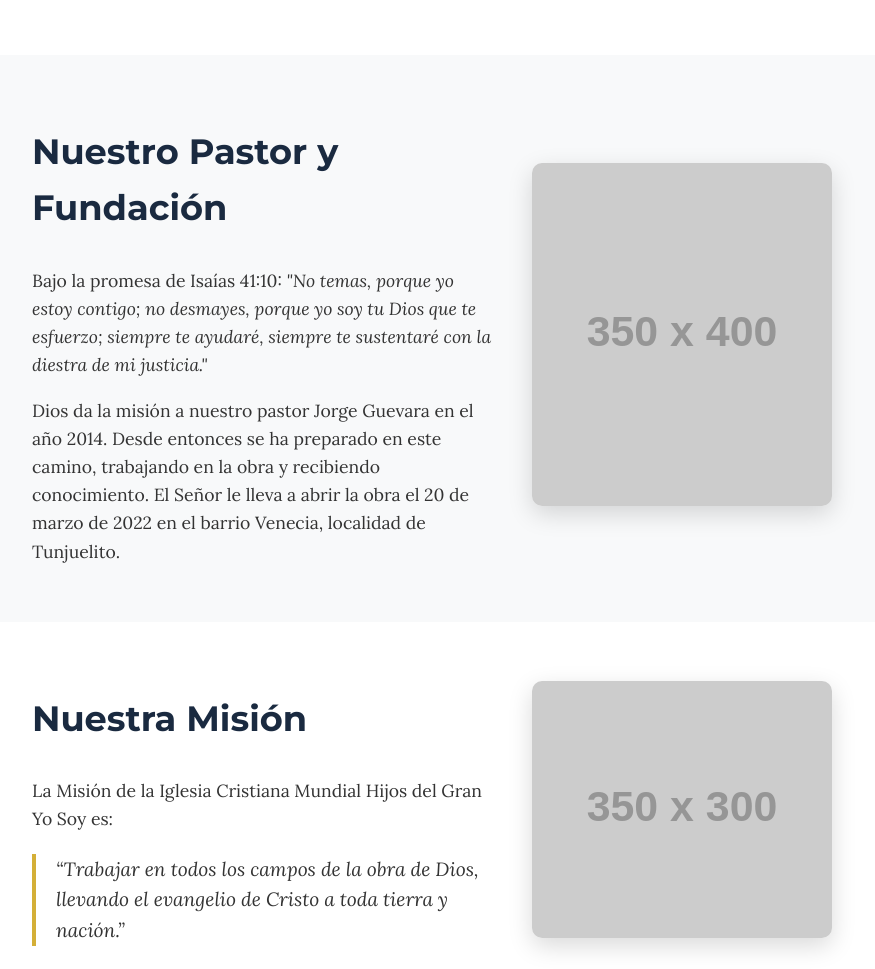
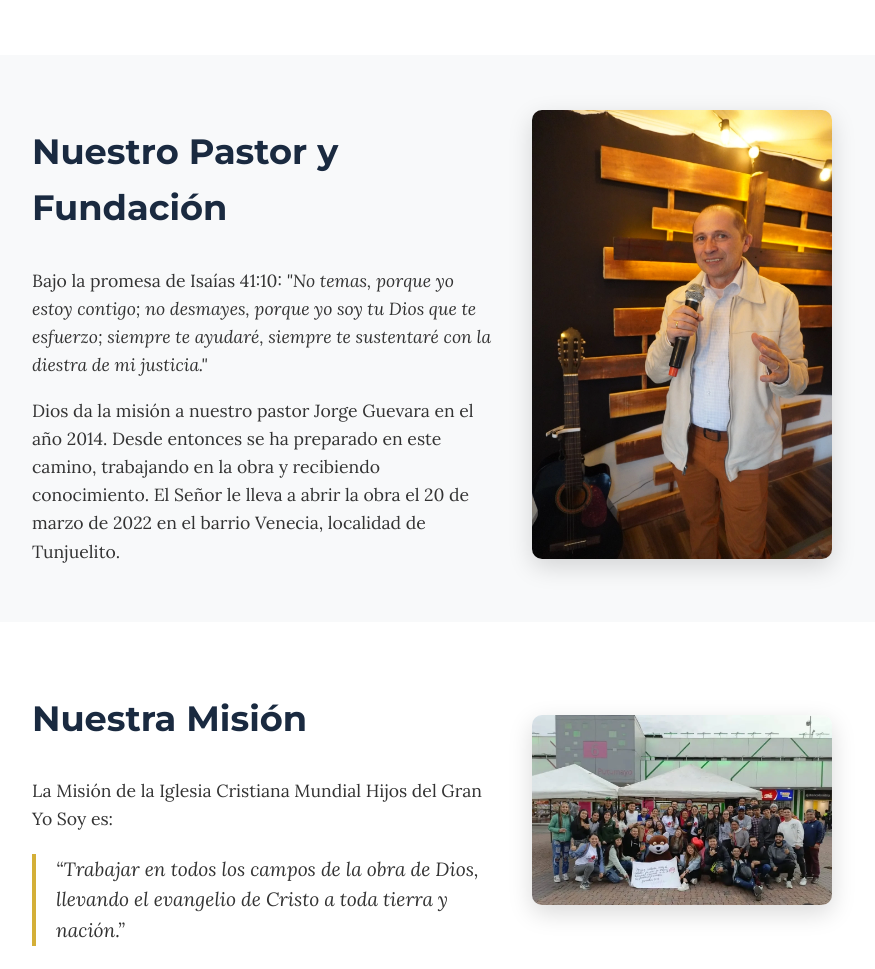
Before and after one commit to RousseauSade/Hijos_Del_Gran_Yo, a plain HTML site: page nosotros.html in a window 1280 px wide. Shown: the part 844-1813 px from the top of the page, without its empty margins (208-1083 px from the left). Drawn offline with Linux system fonts and the light colour scheme; placeholder pictures from the web are drawn by us.

Commit message:
Imagenes para la pagina "nosotros"

```diff
--- a/nosotros.html
+++ b/nosotros.html
@@ -58,7 +58,7 @@
                 </div>
                 <div class="about-image">
                     <!-- Reemplaza esta URL con una foto del pastor -->
-                    <img src="https://via.placeholder.com/350x400.png?text=Pastor+Jorge+Guevara" alt="Foto del Pastor Jorge Guevara">
+                    <img src="./assets/images/iglesia/1-Pastor Jorge Guevara.webp" alt="Foto del Pastor Jorge Guevara">
                 </div>
             </div>
         </section>
@@ -74,7 +74,7 @@
                 </div>
                 <div class="about-image">
                     <!-- Reemplaza esta URL con una foto de la comunidad o un evento -->
-                    <img src="https://via.placeholder.com/350x300.png?text=Nuestra+Comunidad" alt="Comunidad de la iglesia en acción">
+                    <img src="./assets/images/iglesia/Imagen de WhatsApp 2025-03-29 a las 23.06.19_c35810d4.webp" alt="Comunidad de la iglesia en acción">
                 </div>
             </div>
         </section>
```
Also changed, not shown: assets/images/iglesia/1-Pastor Jorge Guevara.webp (added).
